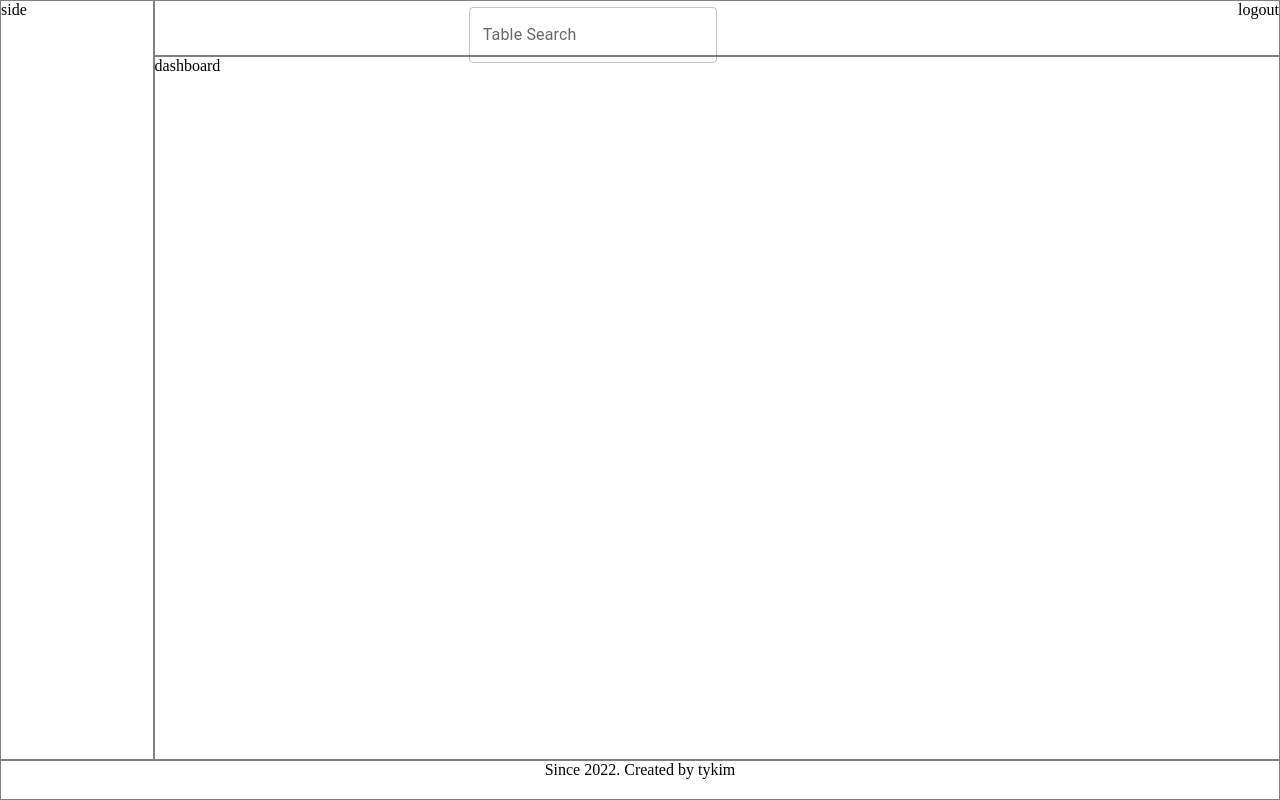
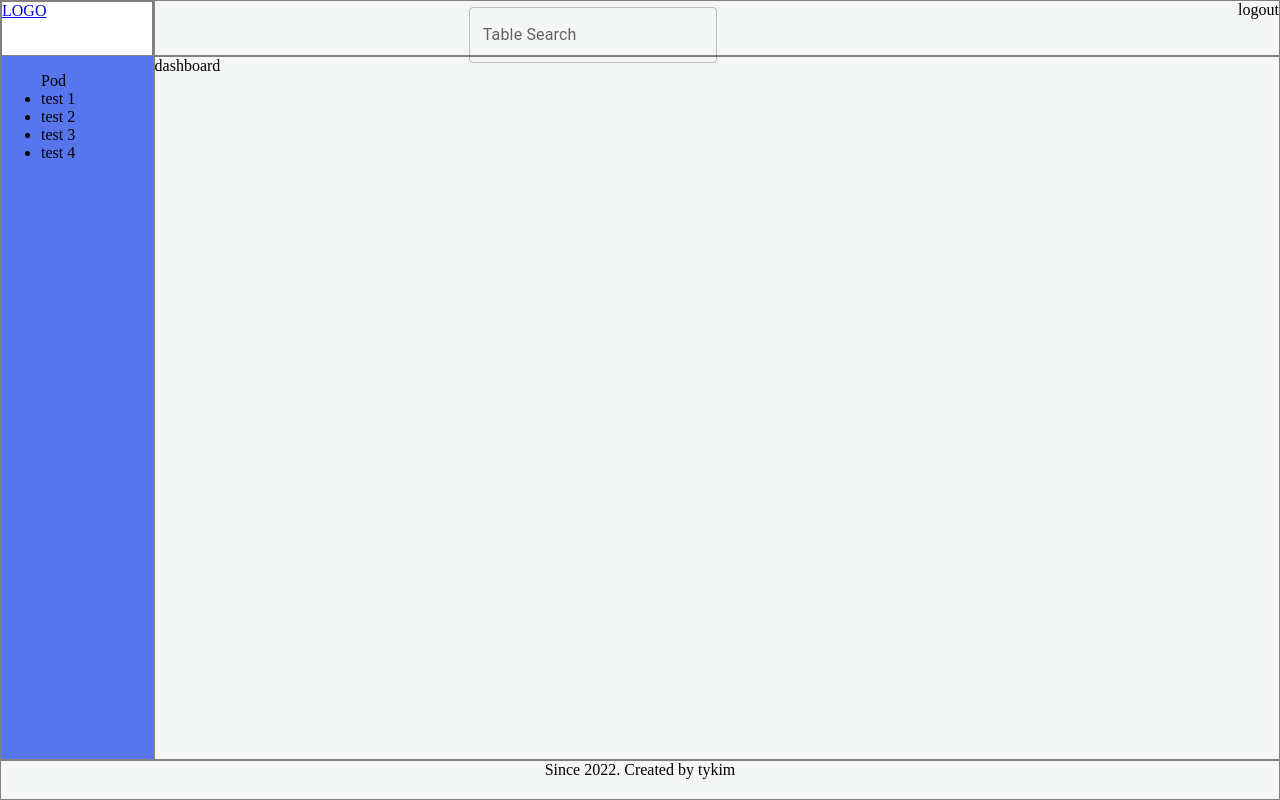
Before and after one commit to tkken12/k8sEduWeb, a React (Create React App) app: page / in a window 1280 px wide. Built offline with nearby package versions, Linux system fonts and the light colour scheme.

Commit message:
add to sidebar logo section & color

```diff
--- a/src/assets/css/layout.css
+++ b/src/assets/css/layout.css
@@ -1,4 +1,5 @@
 .layout {
+    background-color: #f3f6f4;
     width: 100%;
     height: 100%;
     display: grid;
@@ -12,6 +13,7 @@
 }
 
 .sidebar-layout {
+    background-color: #5775ec ;
     border: 1px solid gray;
     grid-area: side;
 }
--- /dev/null
+++ b/src/assets/css/sidebar/logo.css
@@ -0,0 +1,5 @@
+.logo{
+    height: 7%;
+    border: 1px solid gray;
+    background-color: white;
+}
--- a/src/component/sidebar/sidebar.js
+++ b/src/component/sidebar/sidebar.js
@@ -1,11 +1,19 @@
 import "assets/css/layout.css"
+import "assets/css/sidebar/logo.css"
+import Logo from "./sidebarLogo"
+import SidebarMenu from "./sidebarMenu"
 
 const Sidebar = ( props ) => {
 
     return (
-        <div className="sidebar-layout">
-            side
-        </div>
+            <div className="sidebar-layout">
+                <div className="logo">
+                    <Logo />
+                </div>
+                <div>
+                    <SidebarMenu />
+                </div>
+            </div>
     )
 }
 
--- /dev/null
+++ b/src/component/sidebar/sidebarLogo.js
@@ -0,0 +1,12 @@
+import { Link } from "react-router-dom/cjs/react-router-dom"
+
+const Logo = () => {
+
+    return (
+        <Link to="/">
+            LOGO
+        </Link>
+    )
+}
+
+export default Logo
--- /dev/null
+++ b/src/component/sidebar/sidebarMenu.js
@@ -0,0 +1,23 @@
+import React, { useState } from "react"
+
+const SidebarMenu = () => {
+
+    const [ activeMenu, setActiveMenu ] = useState("")
+
+    return (
+        <>
+            <ul> Pod
+                <li> test 1 </li>
+                <li> test 2 </li>
+                <li> test 3 </li>
+                <li> test 4 </li>
+            </ul>
+        </>
+    )
+}
+
+const sidebarCollapse = () => {
+
+}
+
+export default SidebarMenu
```
Also changed, not shown: src/component/sidebar/sidebarHeader.js (deleted).
